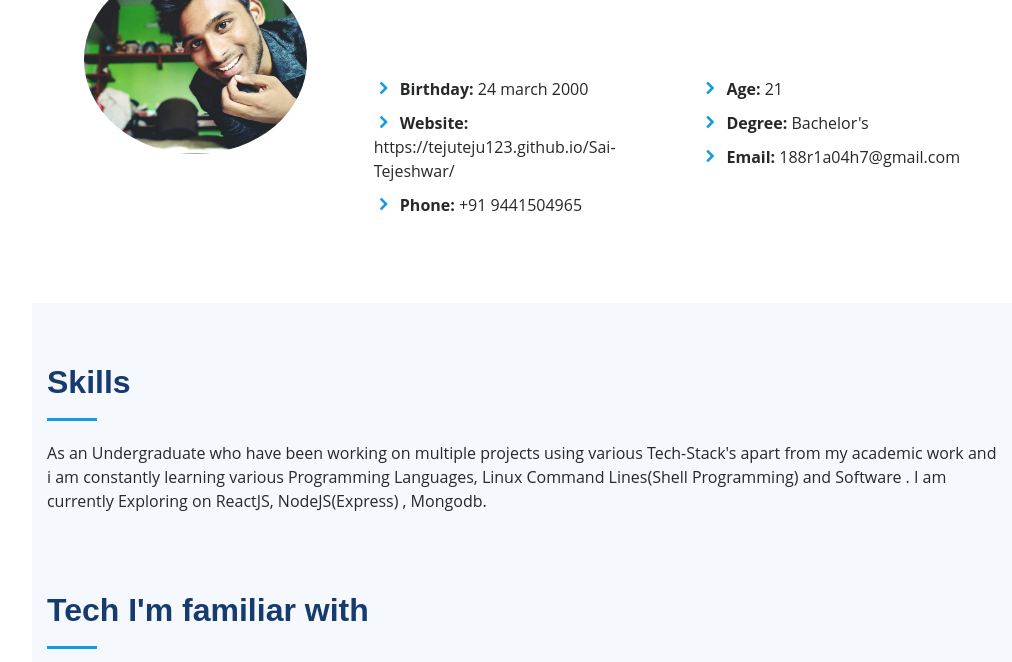
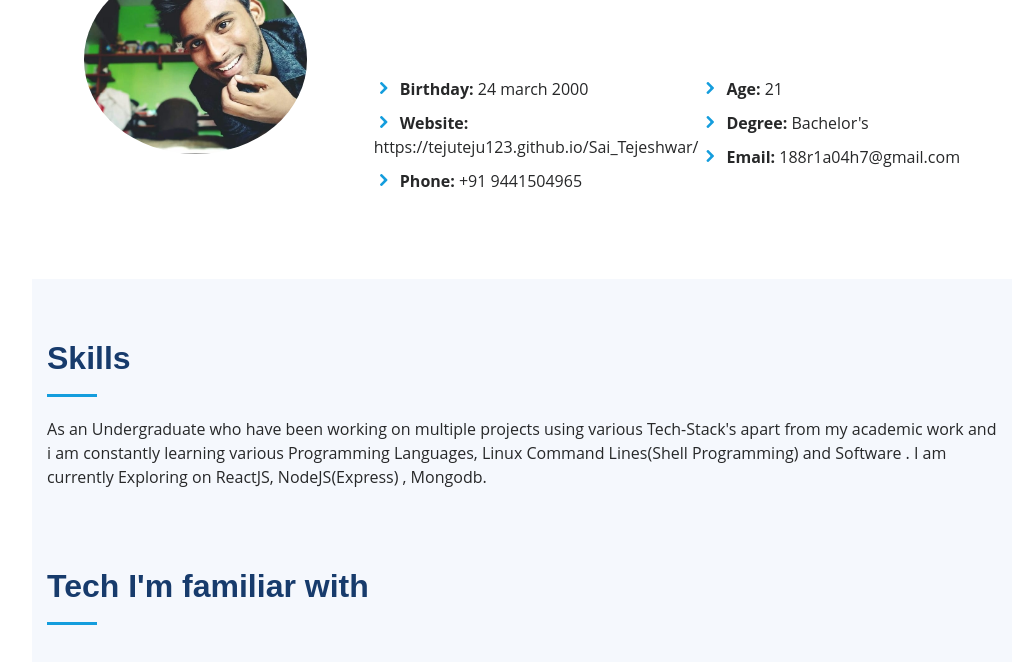
Before and after one commit to tejuteju123/Sai_Tejeshwar, a plain HTML site: page index.html in a window 1280 px wide. Shown: the part 1051-1713 px from the top of the page, without its empty margins (268-1280 px from the left). Drawn offline with Linux system fonts and the light colour scheme; a web font is replaced by a local one.

Commit message:
updated link

```diff
--- a/index.html
+++ b/index.html
@@ -129,7 +129,7 @@
               <div class="col-lg-6">
                 <ul>
                   <li><i class="icofont-rounded-right"></i> <strong>Birthday:</strong> 24 march 2000</li>
-                 <li><i class="icofont-rounded-right"></i> <strong>Website:</strong> https://tejuteju123.github.io/Sai-Tejeshwar/</li>
+                 <li><i class="icofont-rounded-right"></i> <strong>Website:</strong> https://tejuteju123.github.io/Sai_Tejeshwar/</li>
                   <li><i class="icofont-rounded-right"></i> <strong>Phone:</strong> +91 9441504965</li>
                 </ul>
               </div>
```
